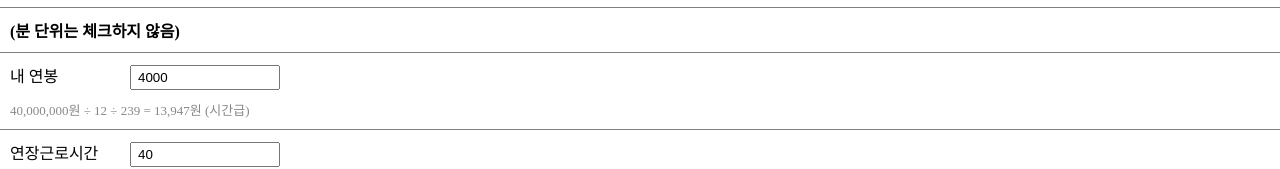
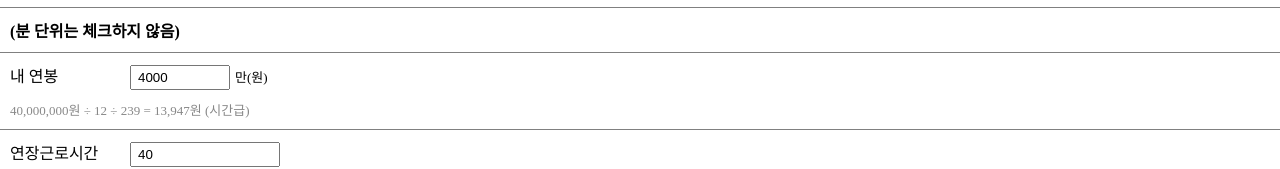
Before and after one commit to Root-huh/deploy-test, a Next.js app: page /overtime in a window 1280 px wide. Shown: the part 197-366 px from the top of the page. Built offline with nearby package versions, Linux system fonts and the light colour scheme.

Commit message:
Update index.js

```diff
--- a/pages/overtime/index.js
+++ b/pages/overtime/index.js
@@ -55,7 +55,9 @@ export default function Overtime() {
             name="total-salary"
             value={totalSalary}
             onChange={e => setTotalSalary(getNumber(e.target.value))}
+            style={{ width: '100px' }}
           />
+          <span style={{ fontSize: '13px', marginLeft: '5px' }}>만(원)</span>
           <br />
           <label style={{ fontSize: '13px', color: '#888', marginTop: '10px' }}>
             {getComma(totalSalary * 10000)}원 ÷ 12 ÷ 239 = {getComma(Math.round((totalSalary * 10000) / 12 / 239))}원 (시간급)
```
